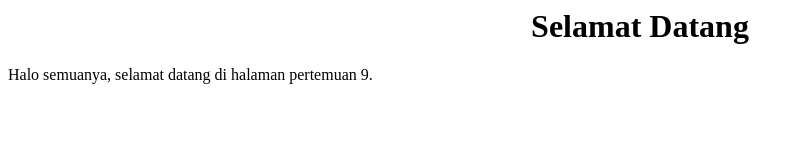
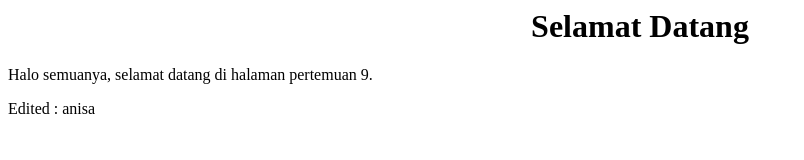
Before and after one commit to Ilmaafriannisas/pertemuan9, a plain HTML site: page index.html in a window 1280 px wide. Shown: the whole page, without its empty margins (0-804 px from the left). Drawn offline with Linux system fonts and the light colour scheme.

Commit message:
updates: update new

```diff
--- a/index.html
+++ b/index.html
@@ -1,9 +1,15 @@
 <html>
+
 	<head>
-	<title>Belajar Github di pertemuan 9</title>
+		<title>Belajar Github di pertemuan 9</title>
 	</head>
+
 	<body>
-		<center><h1>Selamat Datang </h1></center>
+		<center>
+			<h1>Selamat Datang </h1>
+		</center>
 		<p>Halo semuanya, selamat datang di halaman pertemuan 9.</p>
-		</body>
-		</html>
+		<p>Edited : anisa</p>
+	</body>
+
+</html>
```
